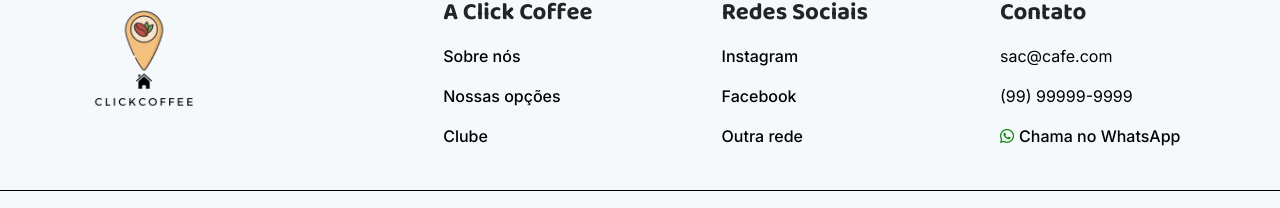
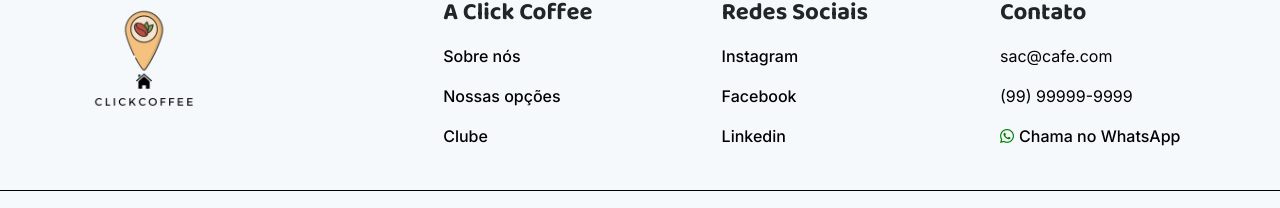
Before and after one commit to matheusgmartinez/Click-Coffe, a React (Create React App) app: page /clube in a window 1280 px wide. Shown: the part 1158-1366 px from the top of the page. Built offline with nearby package versions, Linux system fonts and the light colour scheme; the HTML template or start-up script is replaced by a standard one.

Commit message:
linkedin

```diff
--- a/src/components/Footer.js
+++ b/src/components/Footer.js
@@ -32,7 +32,7 @@
                             <p></p>
                             <a href="https://www.facebook.com/click.coffee.9">Facebook</a>
                             <p></p>
-                            <a href="#!">Outra rede</a>
+                            <a href="https://www.linkedin.com/company/clickcoffeebeneficios/">Linkedin</a>
                             <p></p>
                         </div>
                         <div class="col">
```
